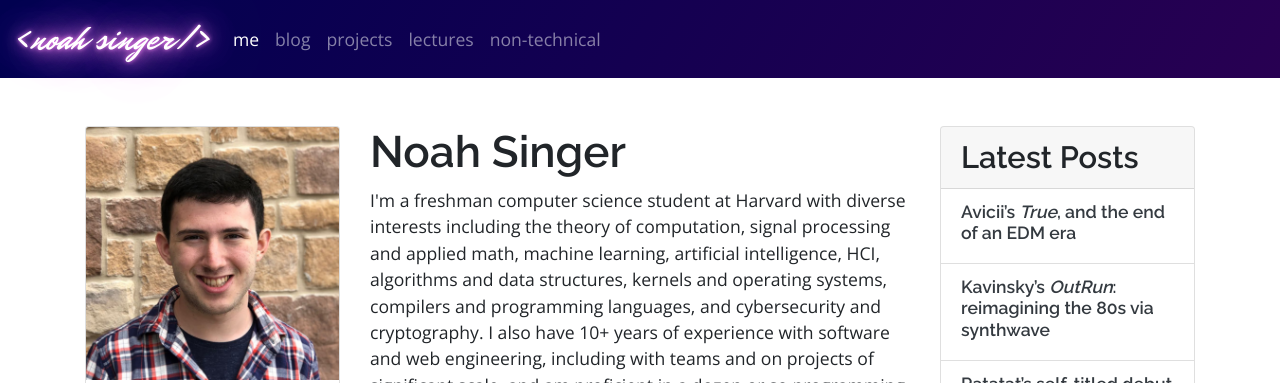
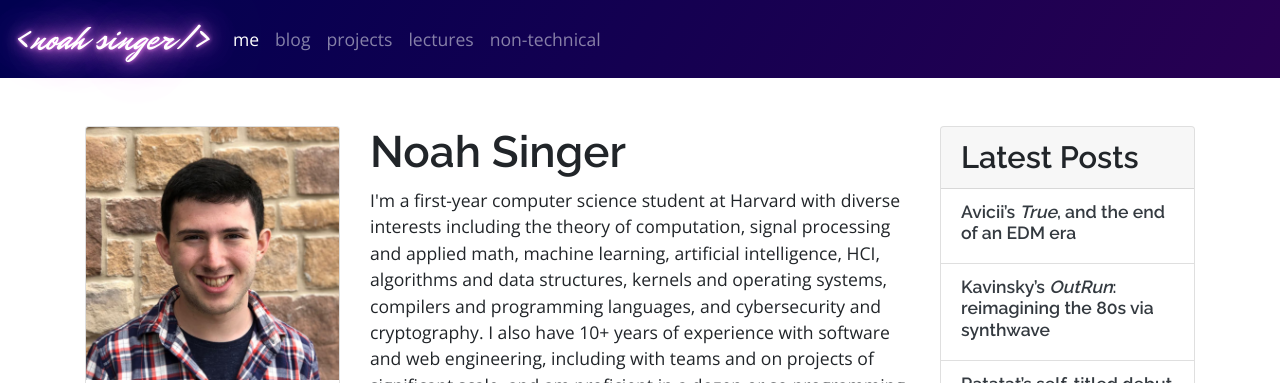
Before and after one commit to singerng/noahsinger.org, a Jekyll site: the page built from index/index.html, in a window 1280 px wide and 900 px high. Shown: the top 383 px of the window. Built offline with Jekyll 4.4.1, drawn with Linux system fonts in a browser that asks for light colours; nearby versions of some CDN libraries; some of the changed text lies outside the part shown.

Commit message:
gender neutral!

```diff
--- a/index/index.html
+++ b/index/index.html
@@ -22,7 +22,7 @@ layout: default
 
   <div class="col-md-6 mb-4">
     <h1>Noah Singer</h1>
-    <p>I'm a freshman computer science student at Harvard with diverse interests including
+    <p>I'm a first-year computer science student at Harvard with diverse interests including
        the theory of computation, signal processing and applied math,
     machine learning, artificial intelligence, HCI,
     algorithms and data structures, kernels and operating systems, compilers and programming languages,
```
